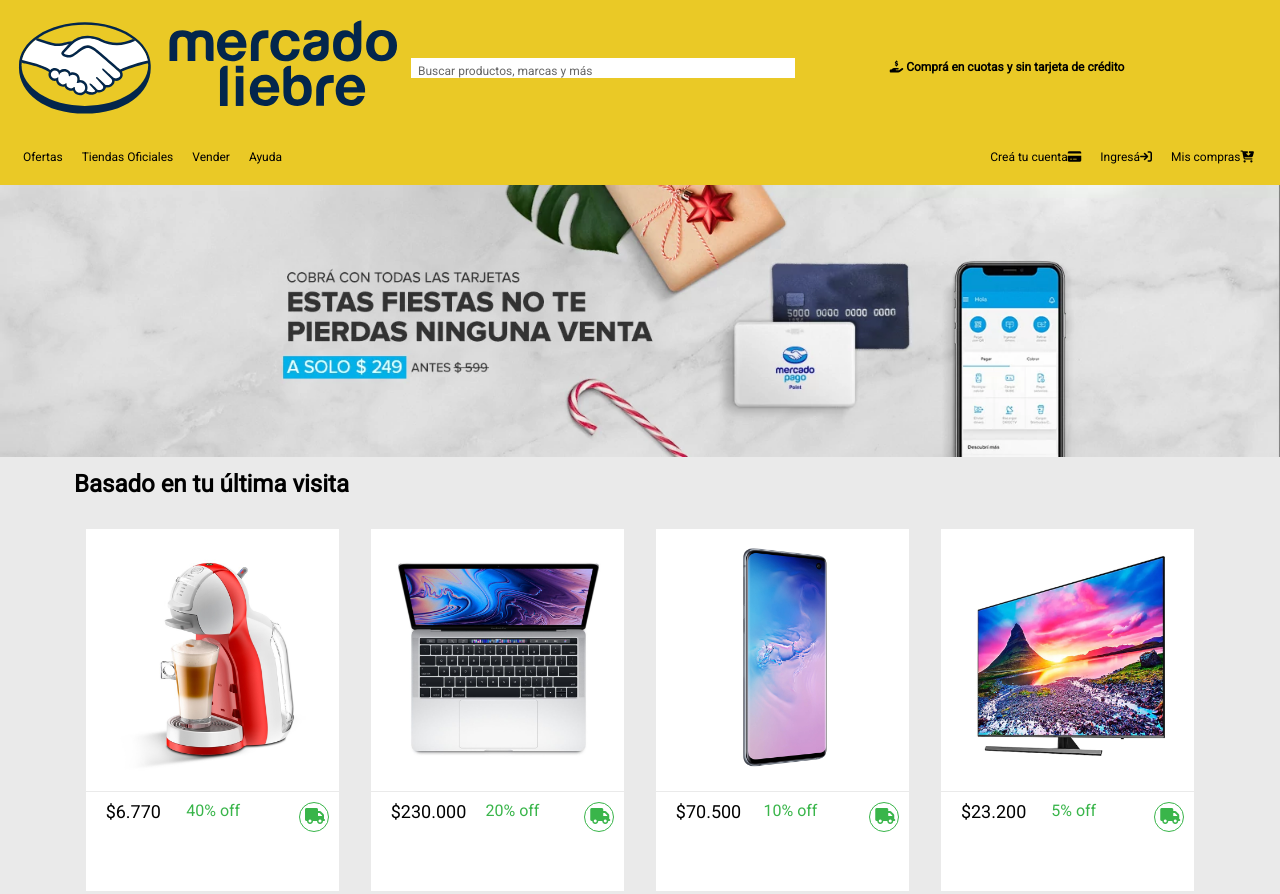
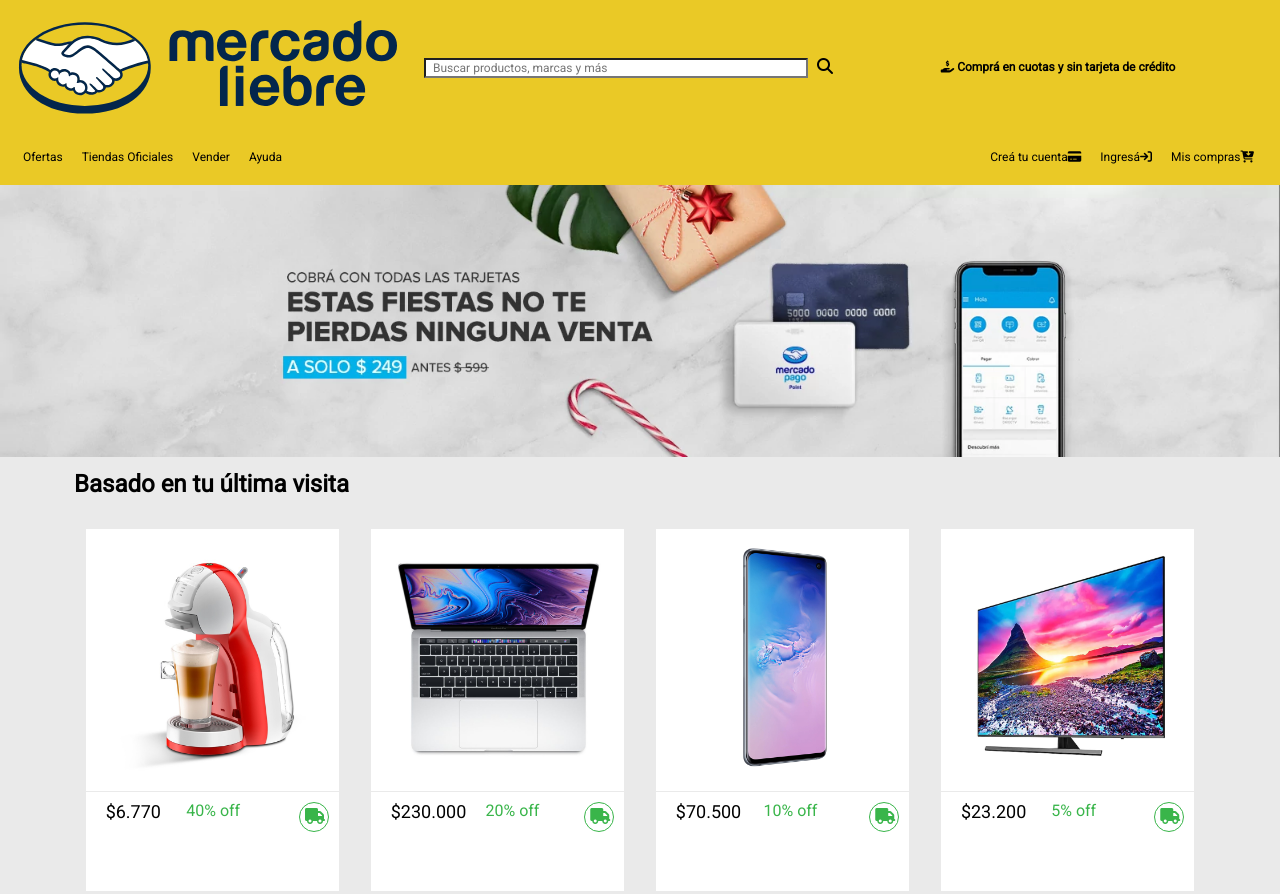
Before and after one commit to SebasMPiz/PRACTICAM04C02, a website: page views/home.html in a window 1280 px wide. Shown: the top 894 px of the page. Drawn offline with nearby package versions, Linux system fonts and the light colour scheme; files that its build step writes are made by us from their sources; files whose address does not match are found by name.

Commit message:
ultima version

```diff
--- a/public/css/styles.css
+++ b/public/css/styles.css
@@ -67,7 +67,8 @@
 header .form {
     margin-top:auto;
     margin-bottom: auto;
-    margin-left: 5px;
+    margin-left: auto;
+    margin-right:auto;
 }
 header .compraencuotas{
     width: 100%;
--- a/views/home.html
+++ b/views/home.html
@@ -18,9 +18,8 @@
                 <div class = "logoybarra">
                 <a href ="/"><img src="images/logo-mercado-liebre.svg" class = "logo"></a>
                 <div class="form" action="#" method="GET">
-                    <div class="input"><div>Buscar productos, marcas y más</div><i class="fa fa-search"></i></div>
-                  </i>
-                </div>
+                    <input class="input" type="text" name="busqueda" placeholder="Buscar productos, marcas y más">
+                    <i class="fa fa-search"></i></div>
                 <h2>
                     <div class="compraencuotas"> <i class="fa-solid fa-hand-holding-dollar"></i> Comprá en cuotas y sin tarjeta de crédito</div>
                 </h2>
```
